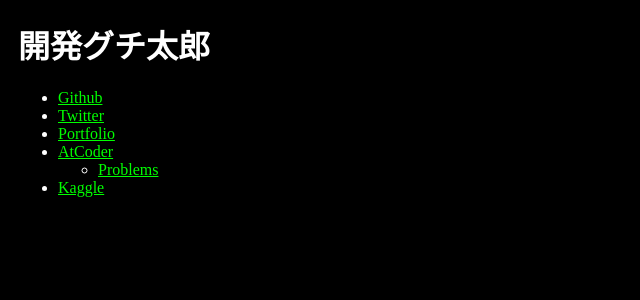
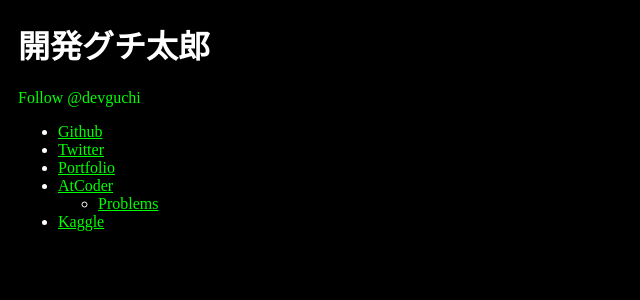
Before and after one commit to devguchi/mysite, a Vue app: page / in a window 1280 px wide. Shown: the top 300 px of the page, without its empty margins (0-640 px from the left). Built offline with nearby package versions, Linux system fonts and the light colour scheme.

Commit message:
added twitter button

```diff
--- a/src/components/Header.vue
+++ b/src/components/Header.vue
@@ -2,7 +2,25 @@
   <router-link to="/">
     <h1>開発グチ太郎</h1>
   </router-link>
+  <a
+    href="https://twitter.com/devguchi?ref_src=twsrc%5Etfw"
+    class="twitter-follow-button"
+    data-show-count="false"
+  >
+    Follow @devguchi
+  </a>
 </template>
+
+<script>
+export default {
+  name: 'header',
+  mounted() {
+    let tweetScript = document.createElement('script')
+    tweetScript.setAttribute('src', 'https://platform.twitter.com/widgets.js')
+    document.head.appendChild(tweetScript)
+  },
+}
+</script>
 
 <style scoped>
 h1 {
```
